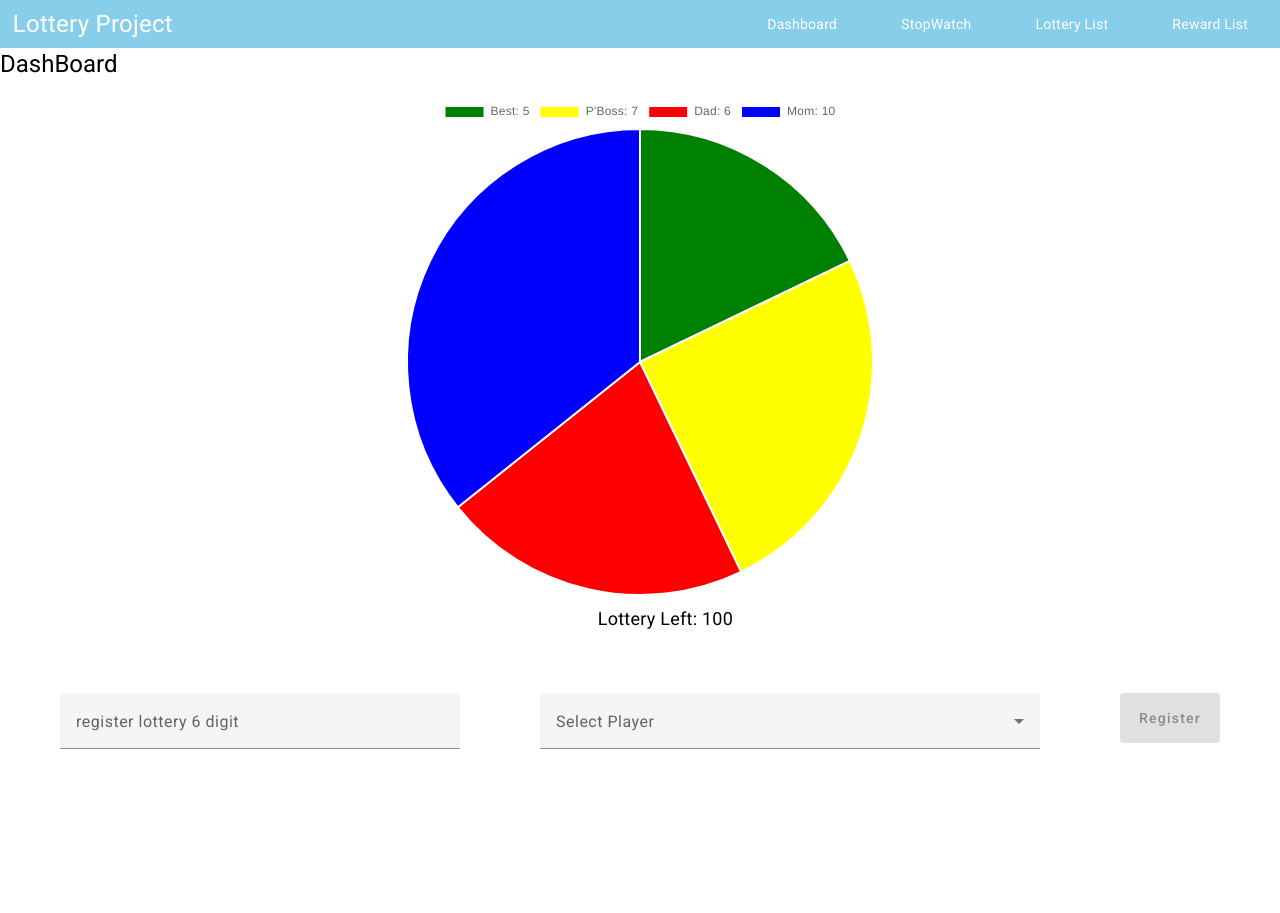
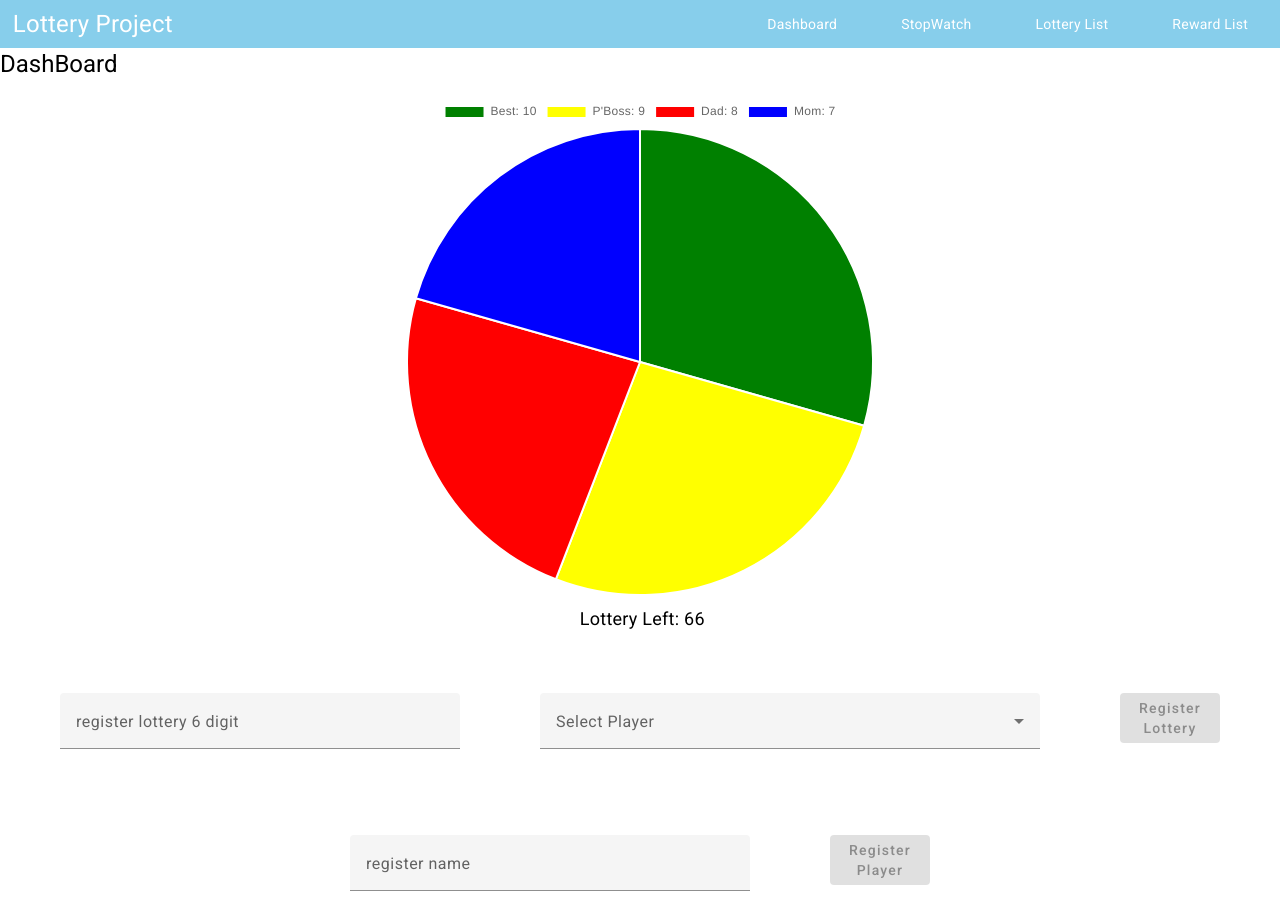
Before and after one commit to bossodiz/lottery-front, an Angular app: page /dashboard in a window 1280 px wide. Before the commit the page ends 800 px from the top, so only its background shows below. Built offline with nearby package versions, Linux system fonts and the light colour scheme.

Commit message:
update ui and validate input

```diff
--- a/src/app/app.module.ts
+++ b/src/app/app.module.ts
@@ -41,7 +41,7 @@ Chart.register(...registerables)
     FormsModule,
     MatFormFieldModule,
     MatExpansionModule,
-    MatSelectModule
+    MatSelectModule,
   ],
   providers: [],
   bootstrap: [AppComponent]
--- a/src/app/dashboard/dashboard.component.css
+++ b/src/app/dashboard/dashboard.component.css
@@ -12,9 +12,9 @@
   width: 500px;
 }
 .panel-content {
-  display: flex; /* จัดเรียงองค์ปุ่มในแนวนอน */
-  gap: 5rem; /* ระยะห่างระหว่างปุ่ม 5 เซนติเมตร */
-  justify-content: center; /* จัดตำแหน่งปุ่มให้อยู่ตรงกลาง */
+  display: flex;
+  gap: 5rem;
+  justify-content: center;
   padding-top: 5%;
 }
 .button-register {
--- a/src/app/dashboard/dashboard.component.html
+++ b/src/app/dashboard/dashboard.component.html
@@ -3,15 +3,15 @@
 <div class="chart">
   <canvas id="myChart"></canvas>
 </div>
-<div style="padding-top: 1%; padding-left: 46.7%; font-size: large">
-  <span>Lottery Left: 100</span>
+<div style="padding-top: 1%; padding-left: 45.3%; font-size: large">
+  <span>Lottery Left: 66</span>
 </div>
 <div class="panel-content">
 <mat-form-field class="field-lottery-digit">
   <mat-label>register lottery 6 digit</mat-label>
-  <input matInput type="text" [(ngModel)]="value" maxlength="6" (keypress)="onlyNumberKey($event)">
-  @if (value) {
-    <button matSuffix mat-icon-button aria-label="Clear" (click)="value=''">
+  <input matInput type="text" [(ngModel)]="lotteryDigit" maxlength="6" (keypress)="onlyNumberKey($event)">
+  @if (lotteryDigit) {
+    <button matSuffix mat-icon-button aria-label="Clear" (click)="lotteryDigit=''">
       <mat-icon>close</mat-icon>
     </button>
   }
@@ -26,5 +26,17 @@
 
   </mat-select>
 </mat-form-field >
-  <button mat-raised-button class="button-register" [disabled]="!checkLength || !selectedValue " (click)="registerLottery()">Register</button>
+  <button id="buttonRegister" mat-raised-button class="button-register" [disabled]="!checkLength || !selectedValue || !lotteryDigit" (click)="registerLottery()">Register Lottery</button>
 </div>
+<div class="panel-content">
+  <mat-form-field class="field-lottery-digit">
+    <mat-label>register name</mat-label>
+    <input matInput type="text" [(ngModel)]="name" maxlength="10" >
+    @if (name) {
+      <button matSuffix mat-icon-button aria-label="Clear" (click)="name=''">
+        <mat-icon>close</mat-icon>
+      </button>
+    }
+  </mat-form-field>
+  <button mat-raised-button class="button-register" [disabled]="!name " (click)="registerPlayer()">Register Player</button>
+</div>
--- a/src/app/dashboard/dashboard.component.ts
+++ b/src/app/dashboard/dashboard.component.ts
@@ -1,5 +1,7 @@
 import { Component, HostListener } from '@angular/core';
 import { Chart } from 'chart.js';
+import { MatSnackBar, MatSnackBarConfig } from '@angular/material/snack-bar';
+
 
 @Component({
   selector: 'app-dashboard',
@@ -8,27 +10,28 @@ import { Chart } from 'chart.js';
 })
 
 export class DashboardComponent {
+  constructor(private _snackBar: MatSnackBar) {}
   selectedValue: string = '';
-  value = '';
+  lotteryDigit = '';
+  name = '';
   ctx : any;
   config : any;
-  chartData : number[] = [];
+  chartData: number[] = [];
   chartDatalabels : any[] = [];
   checkLength : boolean = false;
+  successMessage = '';
+  showSuccess = false;
 
     ngOnInit(){
 
-      this.chartData.push(5);
+      this.chartData.push(10);
+      this.chartData.push(9);
+      this.chartData.push(8);
       this.chartData.push(7);
-      this.chartData.push(6);
-      this.chartData.push(10);
-
-
       this.chartDatalabels.push('Best: '+this.chartData[0]);
       this.chartDatalabels.push("P'Boss: "+this.chartData[1]);
       this.chartDatalabels.push('Dad: '+this.chartData[2]);
       this.chartDatalabels.push('Mom: '+this.chartData[3]);
-
 
       this.ctx = document.getElementById('myChart');
       this.config = {
@@ -50,16 +53,46 @@ export class DashboardComponent {
       }
       const myChart = new Chart(this.ctx, this.config);
     }
+
     onlyNumberKey(event: KeyboardEvent) {
-      this.checkLength = this.value.length >= 5;
+      this.checkLength = this.lotteryDigit.length >= 5;
       console.log(this.checkLength);
-      console.log(this.value.length);
+      console.log(this.lotteryDigit.length);
+
       if (event.keyCode > 31 && (event.keyCode < 48 || event.keyCode > 57))
         return false;
       return true;
     }
     registerLottery() {
-      console.log('Button clicked!');
+      console.log("length: "+ this.lotteryDigit.length);
+
+      if(this.lotteryDigit.length < 6){
+        this.successMessage = 'Please fill 6 digit before register';
+        this.showAlert();
+      }
+      else{
+        this.successMessage = 'Register lottery for '+this.selectedValue +' number '+this.lotteryDigit+' is successful!';
+        this.showAlert();
+        this.lotteryDigit = '';
+        this.selectedValue = '';
+      }
+
+    }
+    registerPlayer() {
+      this.successMessage = 'Register Player '+this.name +' is successful!';
+      this.showAlert();
+    }
+    showAlert() {
+      const config = new MatSnackBarConfig();
+      config.duration = 3000;
+      config.horizontalPosition = 'center';
+      config.verticalPosition = 'bottom';
+      const alertBar = this._snackBar.open(this.successMessage, 'Close', config);
+      alertBar.onAction().subscribe(() => {
+        alertBar.dismiss();
+      });
     }
 
+
+
 }
```
